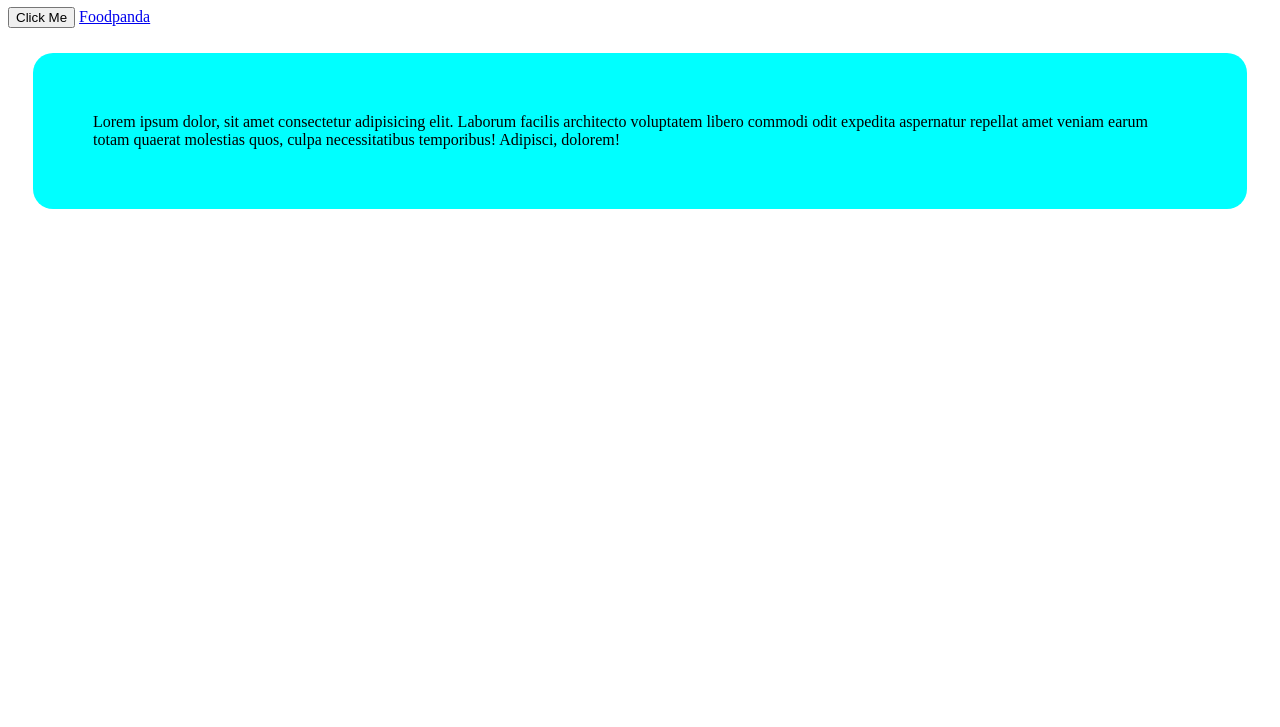
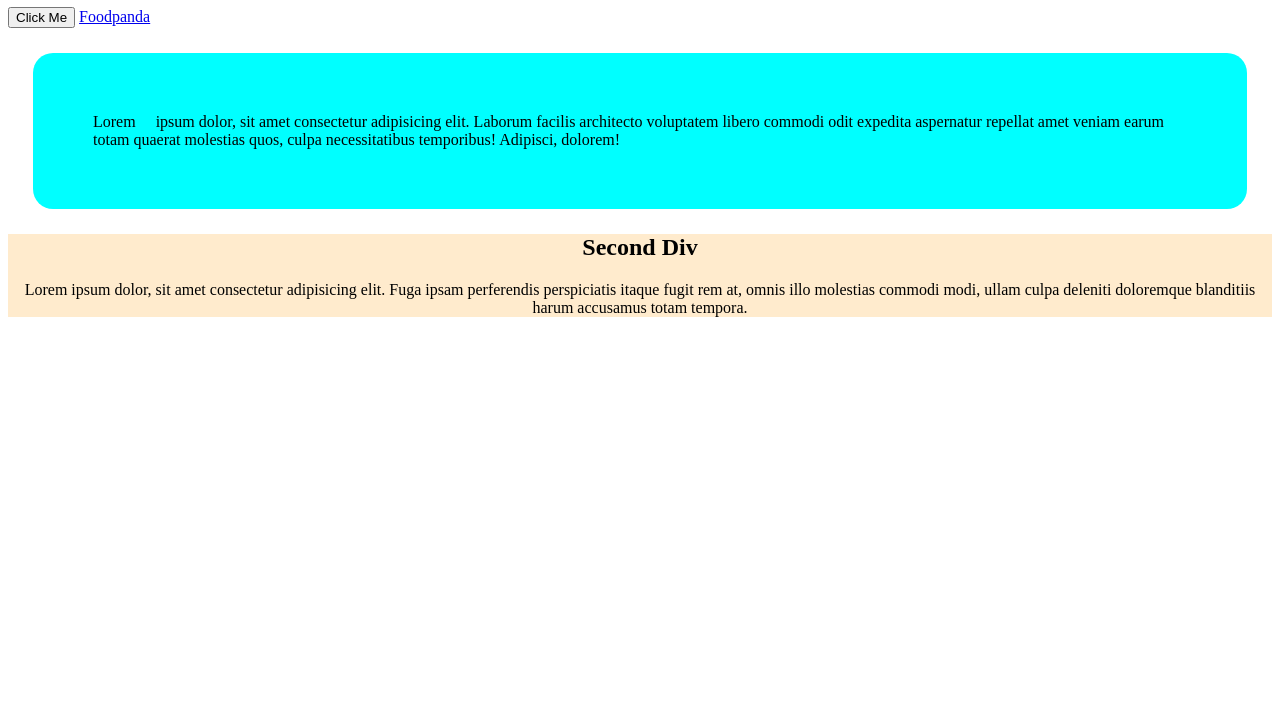
Before and after one commit to Md-Badhon-Sheikh/html, a plain HTML site: page index.html in a window 1280 px wide. Shown: the part 73-800 px from the top of the page. Drawn offline with Linux system fonts and the light colour scheme.

Commit message:
div added

```diff
--- a/index.html
+++ b/index.html
@@ -14,7 +14,11 @@
    <a class="ancor" href="https://www.foodpanda.com.bd/" target="_blank" rel="noopener noreferrer"> Foodpanda </a>
 
 
-   <p class="para">Lorem ipsum dolor, sit amet consectetur adipisicing elit. Laborum facilis architecto voluptatem libero commodi odit expedita aspernatur repellat amet veniam earum totam quaerat molestias quos, culpa necessitatibus temporibus! Adipisci, dolorem!</p>
+   <p class="para">Lorem &nbsp; &nbsp; ipsum dolor, sit amet consectetur adipisicing elit. Laborum facilis architecto voluptatem libero commodi odit expedita aspernatur repellat amet veniam earum totam quaerat molestias quos, culpa necessitatibus temporibus! Adipisci, dolorem!</p>
+   <div class="heading">
+    <h2>Second Div</h2>
+    <p>Lorem ipsum dolor, sit amet consectetur adipisicing elit. Fuga ipsam perferendis perspiciatis itaque fugit rem at, omnis illo molestias commodi modi, ullam culpa deleniti doloremque blanditiis harum accusamus totam tempora.</p>
+   </div>
 
 </body>
 </html>
--- a/styles/style.css
+++ b/styles/style.css
@@ -1,5 +1,6 @@
 .heading{
     text-align: center;
+    background-color: blanchedalmond;
 
 }
 .para{
```
